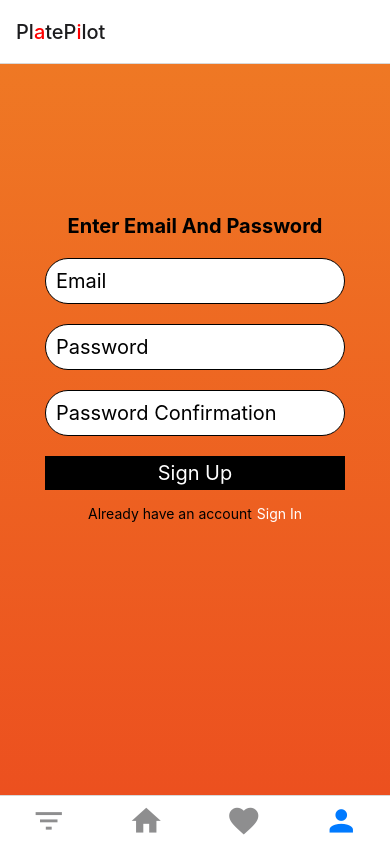
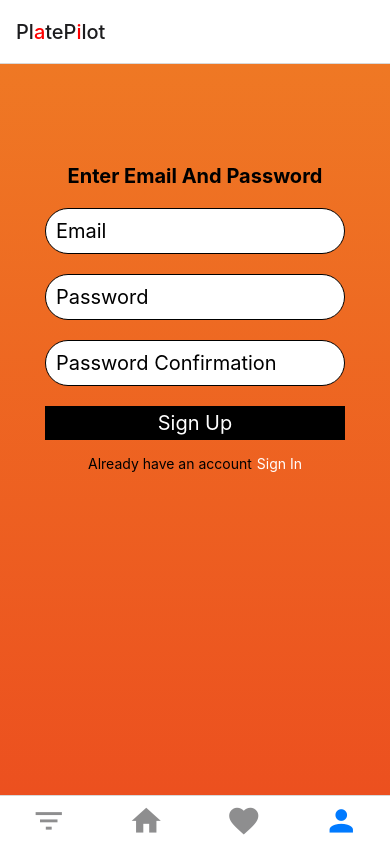
Before and after one commit to lucas-richards/pilot-plate-native, a React Native app: screen /ProfileTab in a window 390 px wide. Built offline with nearby package versions, Linux system fonts and the light colour scheme.

Commit message:
error when signing in

```diff
--- a/components/SignInForm.tsx
+++ b/components/SignInForm.tsx
@@ -1,34 +1,37 @@
 import React, { useState } from 'react';
-import { View, TouchableOpacity, Text, TextInput, StyleSheet, Button } from 'react-native';
-import { useNavigation } from '@react-navigation/native';
-import SignUp from  './SignUpForm'
-import { Link } from '@react-navigation/native';
+import { View, ActivityIndicator, TouchableOpacity, Text, TextInput, StyleSheet} from 'react-native';
 import { signIn } from '../api/auth';
 
 
-export default function SignInForm({ setUser }) {
+export default function SignInForm({ setUser, setSignOptionToggle, signOptionToggle }) {
   const [email, setEmail] = useState('');
   const [password, setPassword] = useState('');
   const [loading, setLoading] = useState(false); // NEW
   const [error, setError] = useState(''); // NEW
-  const navigation = useNavigation();
-
-
   const credentials = { email, password };
 
   const handlePress = async () => {
     setLoading(true);
+    console.log(loading)
     signIn(credentials)
       .then(() => signIn(credentials))
       .then((res) => setUser(res.data.user))
       .catch((error) => {
-        console.log(error);
+        setError(`Bad credentials: ${error.message}`);
+        setLoading(false);
       })
-      setLoading(false);
   };
+
+  console.log('this is loading', loading)
 
   return (
     <View style={styles.container}>
+      {
+        loading ?
+          // <Text style={styles.title}>Loading...</Text>
+          <ActivityIndicator style={styles.title} size="large" color="#ffff" />
+        :
+          <>
             <Text style={styles.title}>Enter Email And Password</Text>
             <TextInput
               style={styles.input}
@@ -55,8 +58,25 @@ export default function SignInForm({ setUser }) {
                 Log In
               </Text>
             </TouchableOpacity>
+            <View style={styles.container2}>
+                          <Text>
+                            Not a member yet?
+                          </Text>
+                          <TouchableOpacity
+                            onPress={() => setSignOptionToggle(!signOptionToggle)}
+                            >
+                            <Text
+                              style={{color: 'white', paddingLeft: 5}}
+                            >
+                               Register
+                            </Text>
+                          </TouchableOpacity>
+
+                        </View>
             {error ? <Text style={styles.error}>{error}</Text> : null}
 
+          </>
+      }
     </View>
   );
 
@@ -73,6 +93,13 @@ const styles = StyleSheet.create({
       paddingTop: 50,
       maxWidth: 300,
       minWidth: 300,
+    },
+    container2: {
+      display: 'flex',
+      flexDirection: 'row',
+      justifyContent: 'center',
+      alignItems: 'center',
+      marginTop: 15,
     },
     title: {
       fontSize: 20,
@@ -100,8 +127,12 @@ const styles = StyleSheet.create({
       color: 'white',
     },
     error: {
-      color: 'red',
+      color: 'white',
       marginBottom: 20,
+      backgroundColor: 'rgba(100,100,100, 0.6)',
+      textAlign: 'center',
+      padding: 5,
+      marginTop: 25,
     },
     text: {
       fontSize: 20,
--- a/components/SignUpForm.tsx
+++ b/components/SignUpForm.tsx
@@ -1,35 +1,39 @@
 import React, { useState } from 'react';
-import { View, TouchableOpacity, Text, TextInput, StyleSheet, Button } from 'react-native';
-import { useNavigation } from '@react-navigation/native';
+import { View, ActivityIndicator, TouchableOpacity, Text, TextInput, StyleSheet} from 'react-native';
 import { signUp, signIn } from '../api/auth';
 
 
 
-export default function SignInForm({ setUser}) {
+export default function SignUpForm({ setUser, setSignOptionToggle, signOptionToggle}) {
 
   const [email, setEmail] = useState('');
   const [password, setPassword] = useState('');
   const [passwordConfirmation, setPasswordConfirmation] = useState('');
   const [loading, setLoading] = useState(false); // NEW
   const [error, setError] = useState(''); // NEW
-  const navigation = useNavigation();
 
   const credentials = { email, password, passwordConfirmation };
 
   const handlePress = async () => {
       setLoading(true);
+      console.log(loading)
       signUp(credentials)
         .then(() => signIn(credentials))
         .then((res) => setUser(res.data.user))
         .catch((error) => {
-          console.log(error);
+          setError(`Bad credentials: ${error}`);
+          setLoading(false);
         })
-        setLoading(false);
     }
 
 
   return (
     <View style={styles.container}>
+      {
+        loading ?
+        <ActivityIndicator style={styles.title} size="large" color="#ffff" />
+      :
+        <>
           <Text style={styles.title}>Enter Email And Password</Text>
           <TextInput
             style={styles.input}
@@ -63,8 +67,24 @@ export default function SignInForm({ setUser}) {
               Sign Up
             </Text>
           </TouchableOpacity>
+          <View style={styles.container2}>
+            <Text>
+              Already have an account
+            </Text>
+            <TouchableOpacity
+              onPress={() => setSignOptionToggle(!signOptionToggle)}
+              >
+              <Text
+                style={{color: 'white', paddingLeft: 5}}
+              >
+                Sign In
+              </Text>
+            </TouchableOpacity>
+
+          </View>
           {error ? <Text style={styles.error}>{error}</Text> : null}
-
+        </>
+      }
     </View>
   );
 
@@ -76,10 +96,17 @@ const styles = StyleSheet.create({
     //   flex: 1,
     //   justifyContent: 'center',
     //   alignItems: 'center',
-      paddingTop: 50,
+    // paddingTop: 50,
       maxWidth: 300,
       minWidth: 300,
 
+    },
+    container2: {
+      display: 'flex',
+      flexDirection: 'row',
+      justifyContent: 'center',
+      alignItems: 'center',
+      marginTop: 15,
     },
     title: {
       fontSize: 20,
@@ -105,8 +132,12 @@ const styles = StyleSheet.create({
       color: 'white',
     },
     error: {
-      color: 'red',
+      color: 'white',
       marginBottom: 20,
+      backgroundColor: 'rgba(100,100,100, 0.6)',
+      textAlign: 'center',
+      padding: 5,
+      marginTop: 25,
     },
     text: {
       fontSize: 20,
--- a/pages/Profile.tsx
+++ b/pages/Profile.tsx
@@ -1,5 +1,5 @@
 import React, { useState } from 'react';
-import { StyleSheet, View, Text, TouchableOpacity, Button } from 'react-native';
+import { StyleSheet, View, Text, TouchableOpacity} from 'react-native';
 import { LinearGradient } from 'expo-linear-gradient';
 import SignInForm from '../components/SignInForm';
 import SignUpForm from "../components/SignUpForm";
@@ -7,11 +7,12 @@ import { signOut } from '../api/auth';
 
 
 const Profile = ({ user, setUser }) => {
-    //const [user, setUser] = useState(null);
+
 
     const [signOptionToggle, setSignOptionToggle] = useState(false)
 
-    console.log(user)
+    console.log('user',user)
+
     const handleSignOut = async () => {
         signOut(user)
         .then(() => {
@@ -44,24 +45,29 @@ const Profile = ({ user, setUser }) => {
                     </TouchableOpacity>
                     </View>
                 ) : (
+
                     <View style={styles.container}>
 
                         {signOptionToggle ? (
-                            <SignInForm
+                          <SignInForm
                               setUser = {setUser}
+                              setSignOptionToggle = {setSignOptionToggle}
+                              signOptionToggle = {signOptionToggle}
                             />
                         ) : (
                             <SignUpForm
-                              setUser = {setUser} />
+                              setUser = {setUser}
+                              setSignOptionToggle = {setSignOptionToggle}
+                              signOptionToggle = {signOptionToggle} />
                         )}
-                        <View style={styles.container2}>
+                        {/* <View style={styles.container2}>
                           <Text>
                             {signOptionToggle ?
                             'Not a member yet?':'Already have an account'}
                           </Text>
                           <TouchableOpacity
                             onPress={() => setSignOptionToggle(!signOptionToggle)}
-                          >
+                            >
                             <Text
                               style={{color: 'white', paddingLeft: 5}}
                             >
@@ -69,7 +75,7 @@ const Profile = ({ user, setUser }) => {
                             </Text>
                           </TouchableOpacity>
 
-                        </View>
+                        </View> */}
 
                     </View>
 
@@ -107,6 +113,14 @@ const Profile = ({ user, setUser }) => {
       textAlign: 'center',
       fontWeight: 'bold',
     },
+    button: {
+      width: '100%',
+      textAlign: 'center',
+      padding: 5,
+      fontSize: 22,
+      backgroundColor: 'black',
+      color: 'white',
+    },
 
   });
 
```
Lines whose indentation alone changed are shown as unchanged.
